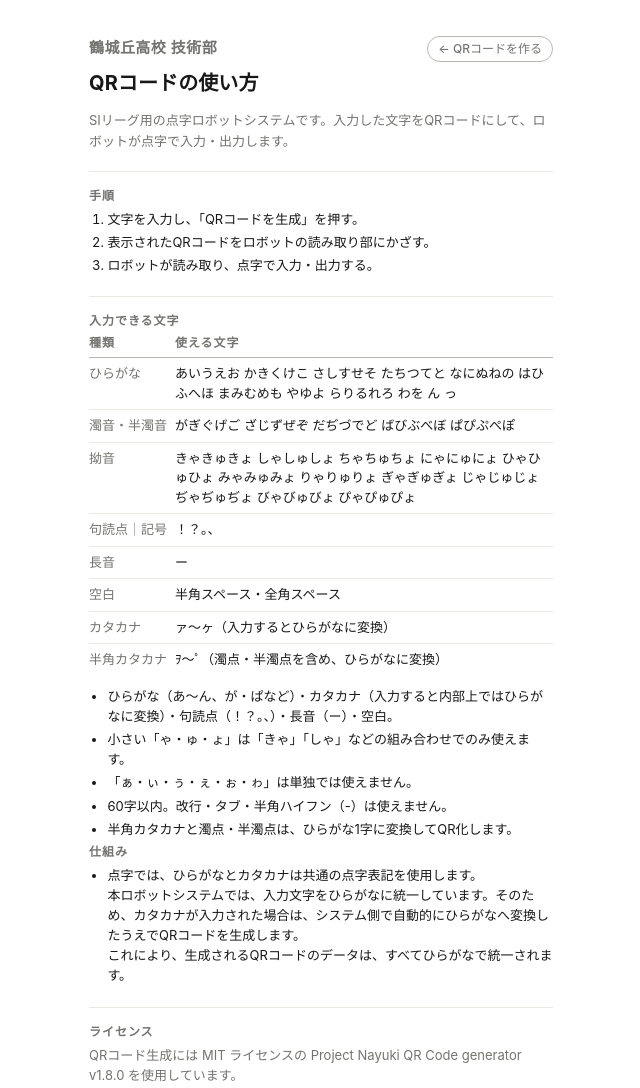
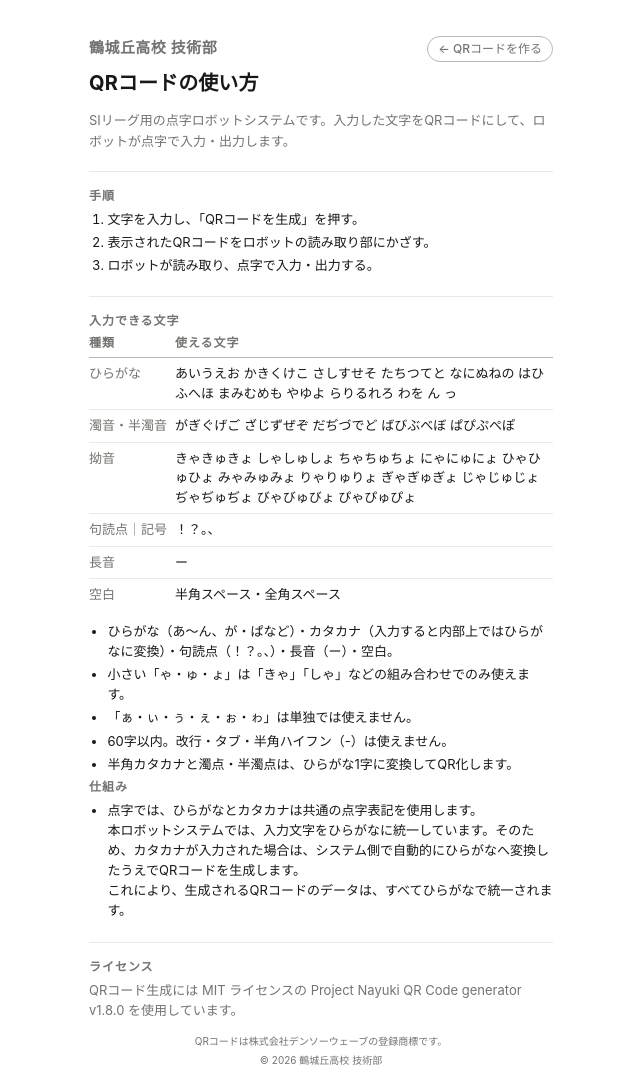
Before and after one commit to gijyutu/KIRIEMON-QR, a plain HTML site: page dist/howto.html in a window 1280 px wide. Shown: the top 1088 px of the page, without its empty margins (319-959 px from the left). Drawn offline with Linux system fonts and the light colour scheme.

Commit message:
細かな修正 説明の

```diff
--- a/dist/howto.html
+++ b/dist/howto.html
@@ -43,8 +43,6 @@
             <tr><th scope="row">句読点｜記号</th><td>！？。、</td></tr> <!-- 使える句読点。 -->
             <tr><th scope="row">長音</th><td>ー</td></tr> <!-- 長音記号。 -->
             <tr><th scope="row">空白</th><td>半角スペース・全角スペース</td></tr> <!-- 使える空白。 -->
-            <tr><th scope="row">カタカナ</th><td>ァ〜ヶ（入力するとひらがなに変換）</td></tr> <!-- 全角カタカナ。 -->
-            <tr><th scope="row">半角カタカナ</th><td>ｦ〜ﾟ（濁点・半濁点を含め、ひらがなに変換）</td></tr> <!-- 半角カタカナ。 -->
           </tbody>
         </table>
         <ul> <!-- 箇条書きリスト。 -->
```
